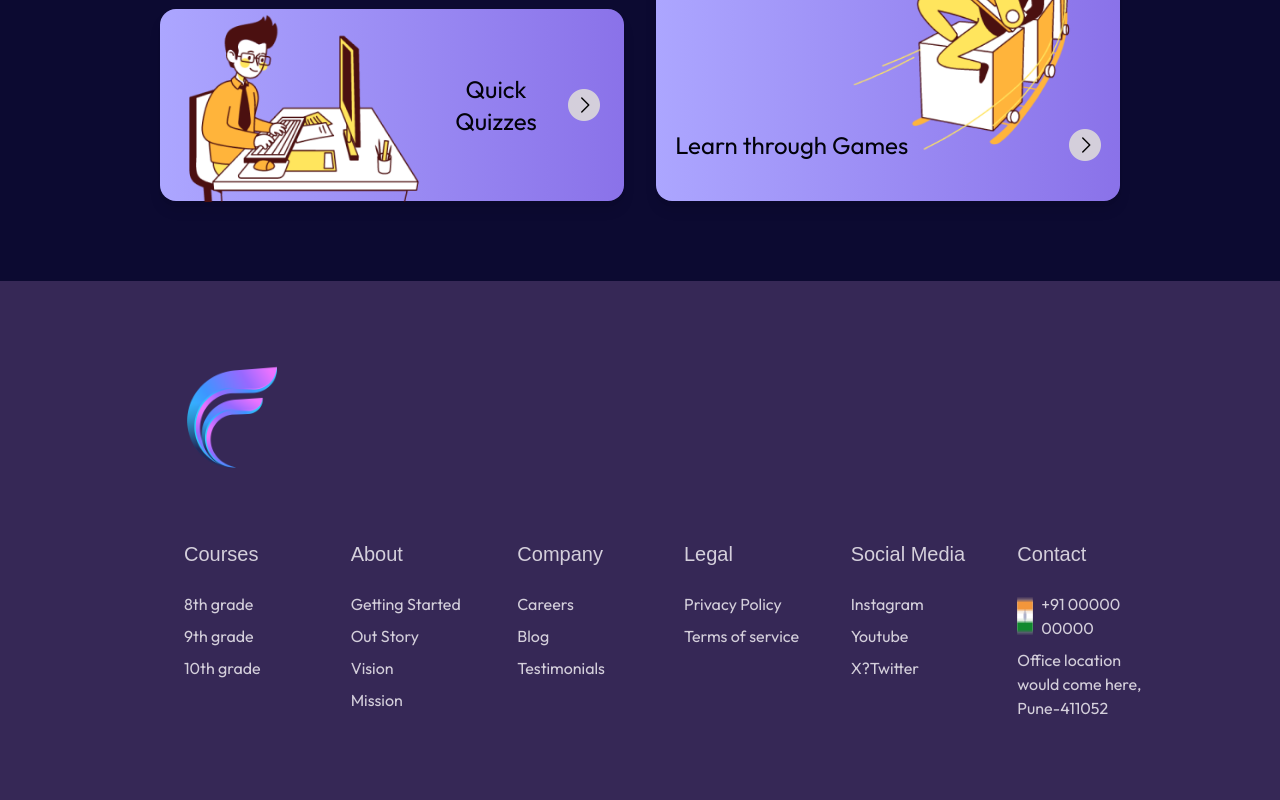
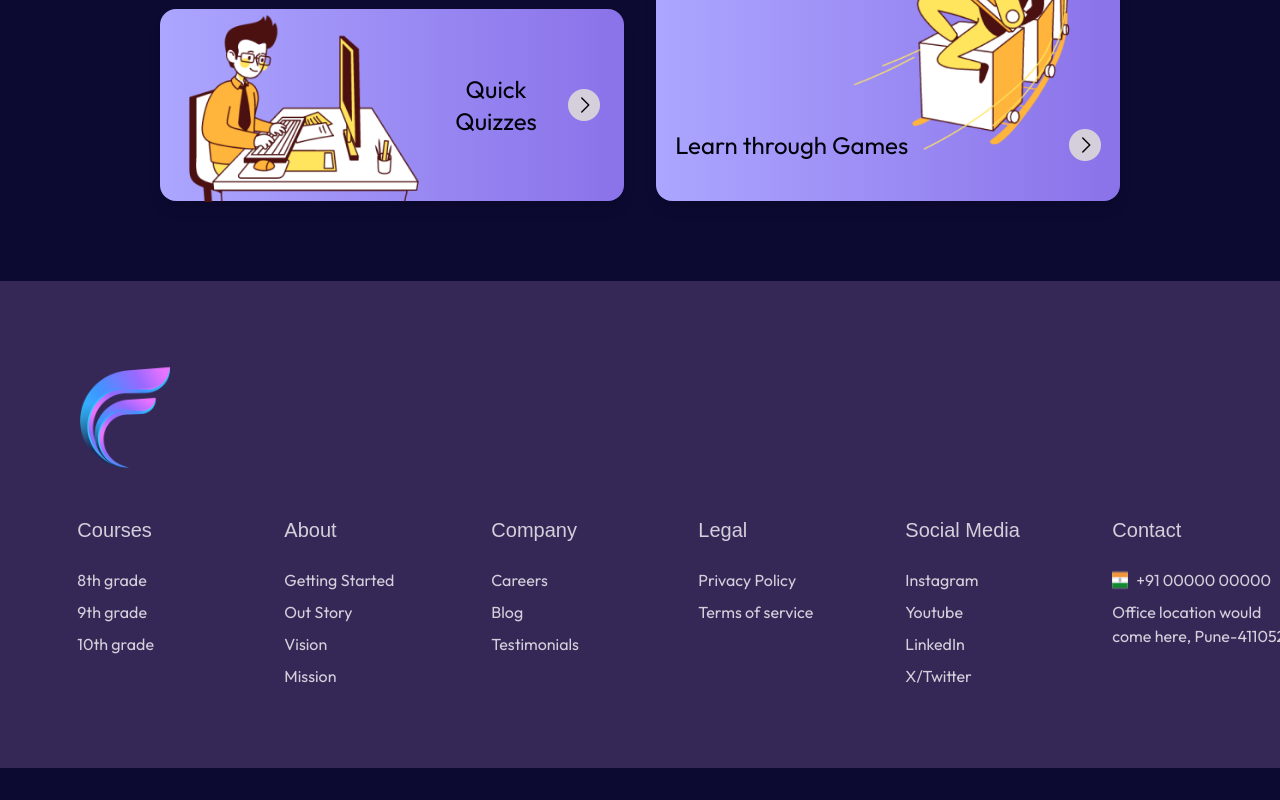
Before and after one commit to TekLingo/Fyntrest, a React (Vite) app in the folder frontend/: page / in a window 1280 px wide. Shown: the part 3715-4515 px from the top of the page. After the commit the page ends 4483 px from the top, so only its background shows below. Built offline with nearby package versions, Linux system fonts and the light colour scheme; a web font is replaced by a local one.

Commit message:
footer fixed

```diff
--- a/frontend/src/components/Footer.jsx
+++ b/frontend/src/components/Footer.jsx
@@ -1,19 +1,19 @@
-import React from "react";
-import logo from "../assets/Images/Color Logo.png";
-import Flag from "../assets/Images/flag.png";
+import React from 'react';
+import logo from '../assets/Images/Color Logo.png';
+import Flag from '../assets/Images/flag.png';
 
 const Footer = () => {
 	return (
 		<div className="bg-primary-fp w-full py-20">
-      <div className="flex flex-col w-4/5 mx-auto justify-center">
+			<div className="flex flex-col w-11/12 mx-auto justify-center bg-primary-fp ">
 				{/* Logo Section */}
-        <div className="pb-16 ml-8">
+				<div className="flex pb-10">
 					<img src={logo} className="w-36 h-auto" alt="" />
 				</div>
 
 				{/* Grid Section */}
-        <div className="grid grid-cols-6 gap-8 items-start text-text-g pl-14">
-          <div className="font-body">
+				<div className="flex flex-row gap-8 items-start text-text-g px-6 font-body">
+					<div className="flex-1 min-w-[175px]">
 						<h2 className="font-title text-xl mb-6">Courses</h2>
 						<ul className="space-y-2">
 							<li>8th grade</li>
@@ -21,7 +21,7 @@ const Footer = () => {
 							<li>10th grade</li>
 						</ul>
 					</div>
-          <div className="font-body">
+					<div className="flex-1 min-w-[175px]">
 						<h2 className="font-title text-xl mb-6">About</h2>
 						<ul className="space-y-2">
 							<li>Getting Started</li>
@@ -30,7 +30,7 @@ const Footer = () => {
 							<li>Mission</li>
 						</ul>
 					</div>
-          <div className="font-body">
+					<div className="flex-1 min-w-[175px]">
 						<h2 className="font-title text-xl mb-6">Company</h2>
 						<ul className="space-y-2">
 							<li>Careers</li>
@@ -38,25 +38,26 @@ const Footer = () => {
 							<li>Testimonials</li>
 						</ul>
 					</div>
-          <div className="font-body">
+					<div className="flex-1 min-w-[175px]">
 						<h2 className="font-title text-xl mb-6">Legal</h2>
 						<ul className="space-y-2">
 							<li>Privacy Policy</li>
 							<li>Terms of service</li>
 						</ul>
 					</div>
-          <div className="font-body">
+					<div className="flex-1 min-w-[175px]">
 						<h2 className="font-title text-xl mb-6">Social Media</h2>
 						<ul className="space-y-2">
 							<li>Instagram</li>
 							<li>Youtube</li>
-              <li>X?Twitter</li>
+							<li>LinkedIn</li>
+							<li>X/Twitter</li>
 						</ul>
 					</div>
-          <div className="font-body">
+					<div className="flex-1 min-w-[175px]">
 						<h2 className="font-title text-xl mb-6">Contact</h2>
 						<ul className="space-y-2">
-              <li className="flex ">
+							<li className="flex">
 								<img src={Flag} className="mr-2" alt="Indian Flag" /> +91 00000
 								00000
 							</li>
```
Lines whose indentation alone changed are shown as unchanged.
